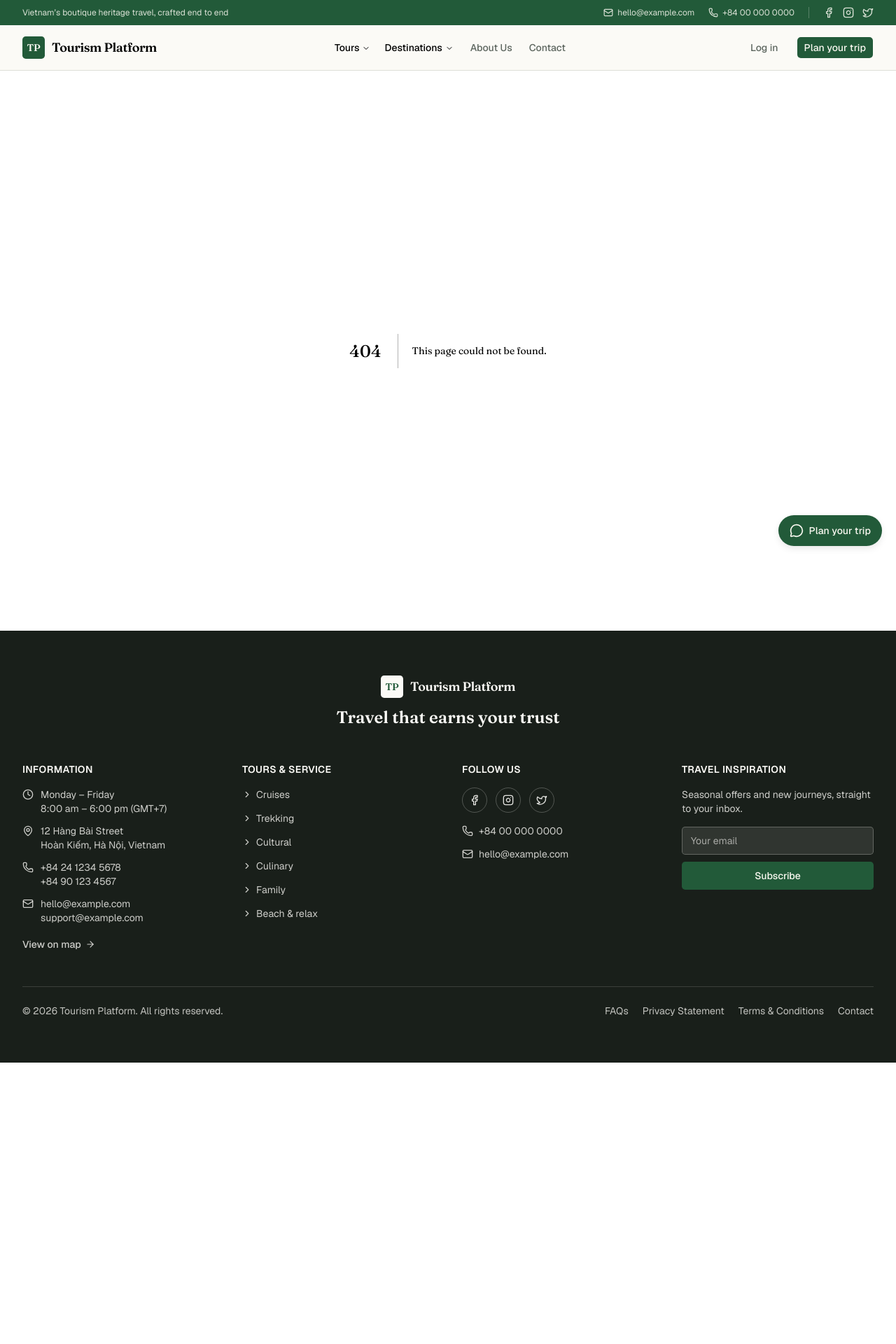
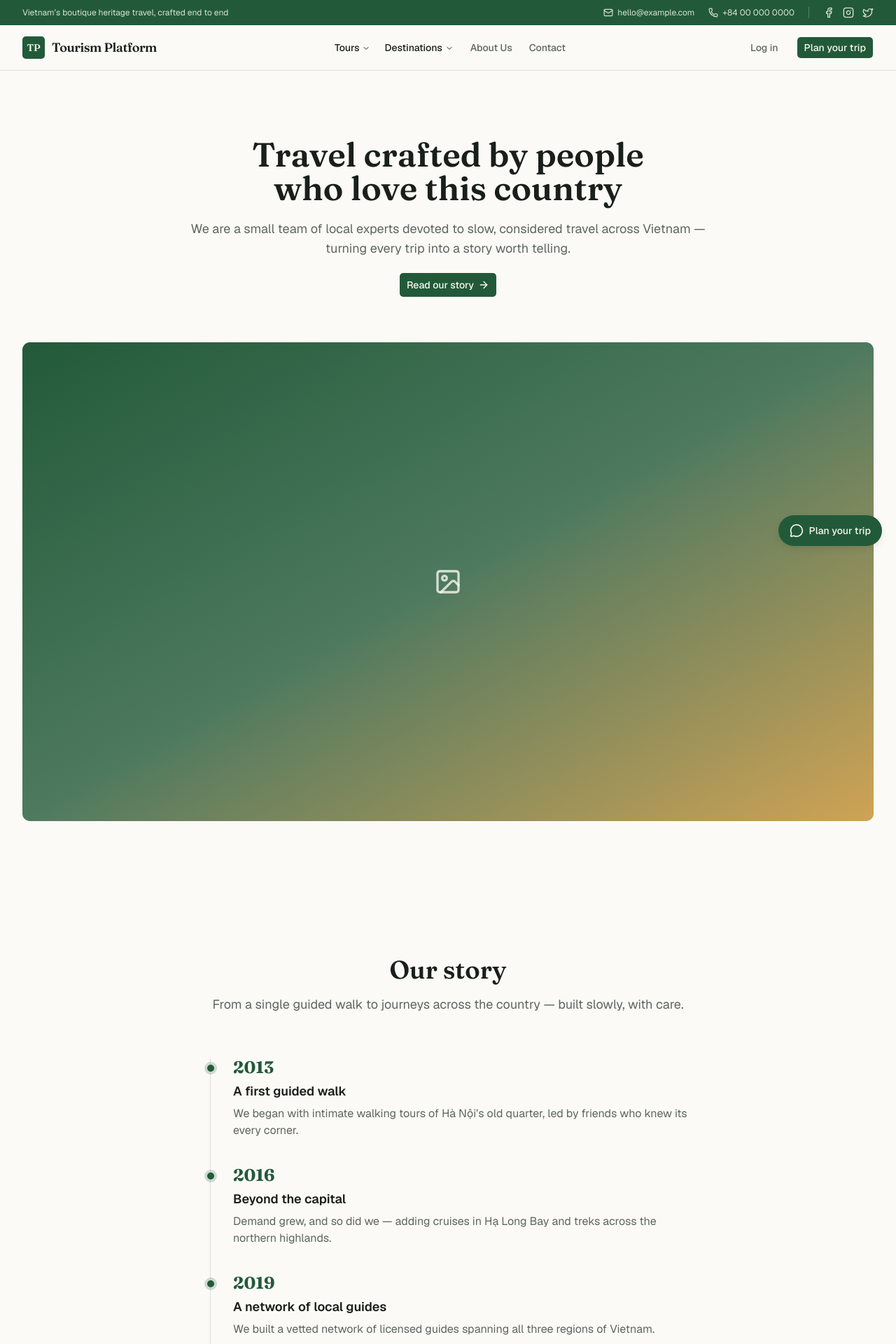
Before and after one commit to yurivolkov21/Tourism-Platform, a Next.js app in the folder apps/web/: page /about in a window 1280 px wide. Before the commit this address had no page. Shown: the top 1920 px of the page at 70% size. Before the commit the page ends 1518 px from the top, so only its background shows below. Built offline with nearby package versions, Linux system fonts and the light colour scheme.

Commit message:
feat(web): About + Contact pages (compose existing blocks) + wire navbar/footer links

```diff
--- /dev/null
+++ b/apps/web/src/app/about/page.tsx
@@ -0,0 +1,25 @@
+import type { Metadata } from 'next';
+
+import { AboutHero } from '../../components/about/about-hero';
+import { Story } from '../../components/about/story';
+import { ByTheNumbers } from '../../components/about/by-the-numbers';
+import { Team } from '../../components/about/team';
+import { EnquiryCta } from '../../components/marketing/enquiry-cta';
+
+export const metadata: Metadata = {
+  title: 'About us — Tourism Platform',
+  description:
+    'Meet the local experts behind our boutique heritage journeys across Vietnam — our story, the numbers behind the trips, and the guides who craft them.',
+};
+
+export default function AboutPage() {
+  return (
+    <main>
+      <AboutHero />
+      <Story />
+      <ByTheNumbers />
+      <Team />
+      <EnquiryCta />
+    </main>
+  );
+}
--- /dev/null
+++ b/apps/web/src/app/contact/page.tsx
@@ -0,0 +1,25 @@
+import type { Metadata } from 'next';
+
+import { messages } from '@tourism/i18n';
+
+import { ContentHero } from '../../components/content/content-hero';
+import { ContactInfo } from '../../components/contact/contact-info';
+import { PlanTripForm } from '../../components/marketing/plan-trip-form';
+
+export const metadata: Metadata = {
+  title: 'Contact us — Tourism Platform',
+  description:
+    'Get in touch with our local travel experts — office hours, address, phone, and email, plus a quick enquiry form. We usually reply within 24 hours.',
+};
+
+export default function ContactPage() {
+  const t = messages.contact;
+
+  return (
+    <main>
+      <ContentHero breadcrumb={t.breadcrumb} title={t.heading} subtitle={t.subtitle} />
+      <ContactInfo />
+      <PlanTripForm />
+    </main>
+  );
+}
--- a/apps/web/src/components/about/story.tsx
+++ b/apps/web/src/components/about/story.tsx
@@ -7,7 +7,7 @@ export function Story() {
   const t = messages.about.story;
 
   return (
-    <section className="py-16 sm:py-20 lg:py-24">
+    <section id="story" className="scroll-mt-20 py-16 sm:py-20 lg:py-24">
       <div className="mx-auto max-w-3xl px-4 sm:px-6 lg:px-8">
         <div className="mb-12 space-y-4 text-center sm:mb-16">
           <h2 className="text-2xl font-semibold text-balance md:text-3xl lg:text-4xl">{t.heading}</h2>
@@ -18,7 +18,7 @@ export function Story() {
           {t.milestones.map((m) => (
             <li key={m.year} className="relative pl-8">
               {/* Node */}
-              <span className="bg-primary/20 absolute top-1 -left-[9px] flex size-4.5 items-center justify-center rounded-full">
+              <span className="bg-primary/20 absolute top-1 -left-2.25 flex size-4.5 items-center justify-center rounded-full">
                 <span className="bg-primary size-2.5 rounded-full" />
               </span>
               <p className="text-primary font-heading text-2xl leading-none font-bold">{m.year}</p>
--- a/apps/web/src/components/contact/contact-info.tsx
+++ b/apps/web/src/components/contact/contact-info.tsx
@@ -16,10 +16,6 @@ export function ContactInfo() {
   return (
     <section className="bg-muted py-16 sm:py-20 lg:py-24">
       <div className="mx-auto max-w-7xl px-4 sm:px-6 lg:px-8">
-        <h2 className="mb-12 text-center text-2xl font-semibold text-balance sm:mb-16 md:text-3xl lg:text-4xl">
-          {t.heading}
-        </h2>
-
         <div className="grid items-center gap-10 lg:grid-cols-2 lg:gap-12">
           {/* Location map */}
           <div className="ring-border overflow-hidden rounded-xl ring-1">
--- a/apps/web/src/components/layout/site-header.tsx
+++ b/apps/web/src/components/layout/site-header.tsx
@@ -29,8 +29,8 @@ const linkClass = 'text-muted-foreground hover:text-primary px-2.5 py-1.5 text-s
 const mobileNav = [
   { label: messages.nav.tours, href: '#tours' },
   ...messages.nav.destinationsMenu.items.map((i) => ({ label: i.label, href: i.href })),
-  { label: messages.nav.about, href: '#about' },
-  { label: messages.nav.contact, href: '#contact' },
+  { label: messages.nav.about, href: '/about' },
+  { label: messages.nav.contact, href: '/contact' },
 ];
 
 export function SiteHeader() {
@@ -72,10 +72,10 @@ export function SiteHeader() {
               </NavigationMenuList>
             </NavigationMenu>
 
-            <a href="#about" className={linkClass}>
+            <a href="/about" className={linkClass}>
               {t.about}
             </a>
-            <a href="#contact" className={linkClass}>
+            <a href="/contact" className={linkClass}>
               {t.contact}
             </a>
           </nav>
--- a/libs/shared/i18n/src/lib/messages.ts
+++ b/libs/shared/i18n/src/lib/messages.ts
@@ -646,6 +646,9 @@ export const messages = {
   },
   contact: {
     heading: 'Contact us',
+    breadcrumb: 'Contact',
+    subtitle:
+      'Questions about a tour, a custom itinerary, or an existing booking? Reach out — our local experts usually reply within 24 hours.',
     intro: {
       title: 'Happy to help',
       body: 'Questions about a tour, a custom itinerary, or an existing booking? Our team is here at every step of the journey.',
@@ -739,10 +742,11 @@ export const messages = {
     ],
     supportHeading: 'Support',
     support: [
+      { label: 'About us', href: '/about' },
       { label: 'FAQs', href: '/faq' },
       { label: 'Privacy Statement', href: '/privacy' },
       { label: 'Terms & Conditions', href: '/terms' },
-      { label: 'Contact', href: '#contact' },
+      { label: 'Contact', href: '/contact' },
     ],
     contactHeading: 'Contact',
     email: 'hello@example.com',
```
